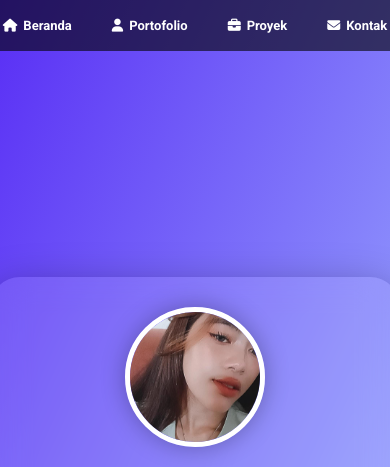
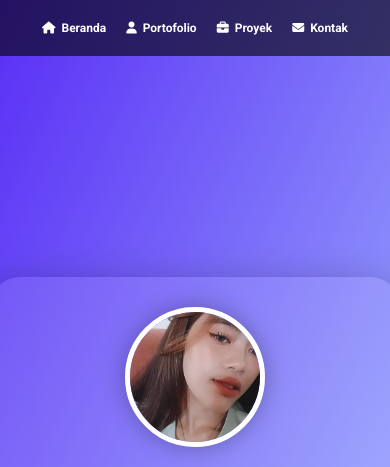
Before and after one commit to putrii705/portofolio-putri, a plain HTML site: page index.html in a window 390 px wide. Shown: the top 467 px of the page. Drawn offline with Linux system fonts and the light colour scheme.

Commit message:
index.html

```diff
--- a/index.html
+++ b/index.html
@@ -1,13 +1,13 @@
 <!DOCTYPE html>
 <html lang="id">
 <head>
-  <meta charset="UTF-8" />
-  <meta name="viewport" content="width=device-width, initial-scale=1.0"/>
+  <meta charset="UTF-8">
+  <meta name="viewport" content="width=device-width, initial-scale=1.0">
   <title>Putri | Portofolio Pribadi</title>
 
   <!-- Font & Icon -->
-  <link href="https://fonts.googleapis.com/css2?family=Roboto:wght@400;700&display=swap" rel="stylesheet" />
-  <link href="https://cdnjs.cloudflare.com/ajax/libs/font-awesome/6.5.0/css/all.min.css" rel="stylesheet"/>
+  <link href="https://fonts.googleapis.com/css2?family=Roboto:wght@400;700&display=swap" rel="stylesheet">
+  <link href="https://cdnjs.cloudflare.com/ajax/libs/font-awesome/6.5.0/css/all.min.css" rel="stylesheet">
 
   <style>
     body {
@@ -33,19 +33,12 @@
       z-index: 100;
       display: flex;
       justify-content: center;
-
-      /* Navbar horizontal, no wrap */
-      flex-wrap: nowrap;
-
-      /* Scroll horizontal jika overflow */
+      flex-wrap: wrap;
       overflow-x: auto;
       -webkit-overflow-scrolling: touch;
-
-      /* Sembunyikan scrollbar */
-      scrollbar-width: none; /* Firefox */
+      scrollbar-width: none;
     }
 
-    /* Sembunyikan scrollbar Chrome/Safari */
     header::-webkit-scrollbar {
       display: none;
     }
@@ -60,8 +53,6 @@
       display: flex;
       align-items: center;
       font-size: 14px;
-
-      /* Jangan pecah, ukurannya sesuai konten */
       flex: 0 0 auto;
       white-space: nowrap;
       margin: 0 6px;
@@ -136,14 +127,21 @@
       color: #ddd;
     }
 
+    /* Responsiveness */
     @media screen and (max-width: 480px) {
       header {
+        flex-wrap: wrap;
+        justify-content: center;
         padding: 10px 10px;
       }
 
       header a {
-        font-size: 13px;
-        padding: 8px 14px;
+        font-size: 12px;
+        padding: 6px 10px;
+        white-space: normal;
+        display: block;
+        text-align: center;
+        margin: 5px 0;
       }
 
       .container {
@@ -181,7 +179,7 @@
   </header>
 
   <div class="container">
-    <img src="images/self.jpg" alt="Foto Putri" class="profile-img" />
+    <img src="images/self.jpg" alt="Foto Putri" class="profile-img">
     <h1>Putri</h1>
     <p>Mahasiswa Teknik Informatika<br>STMIK Mardira Indonesia</p>
 
```
